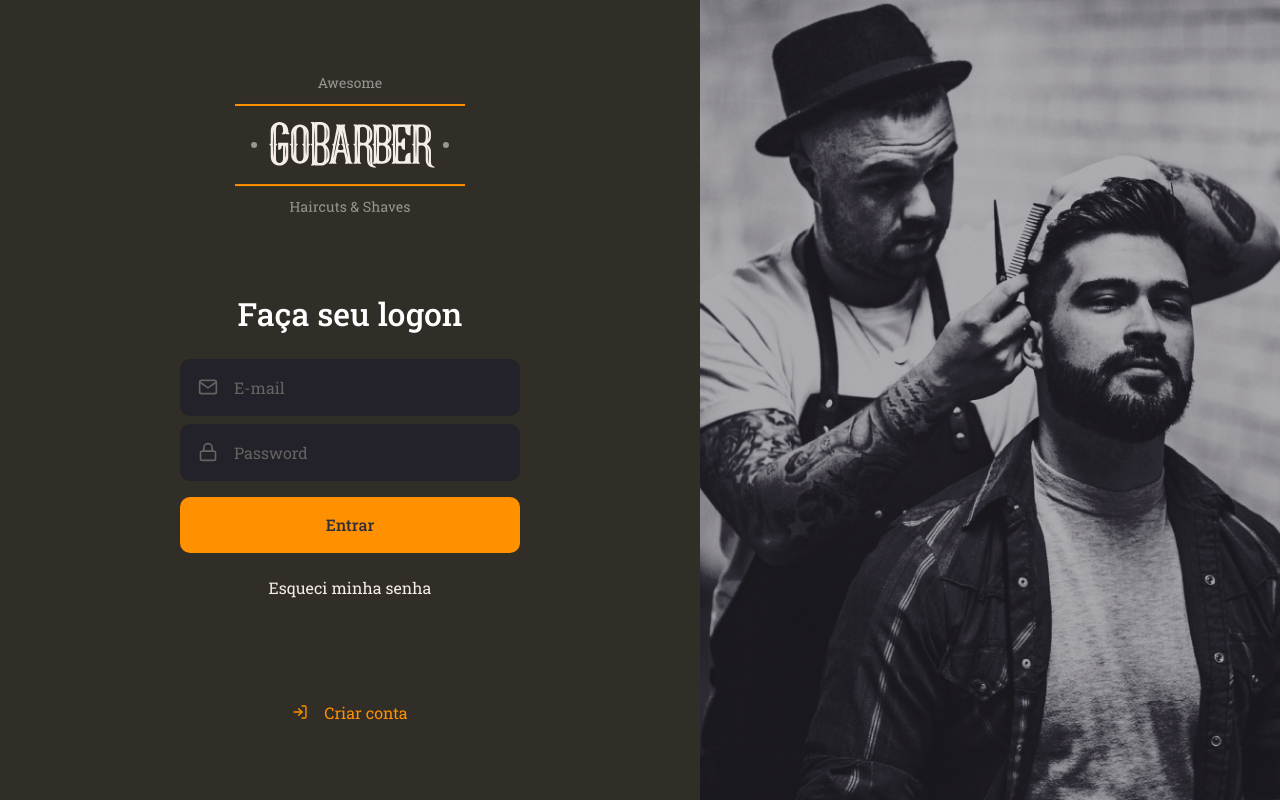
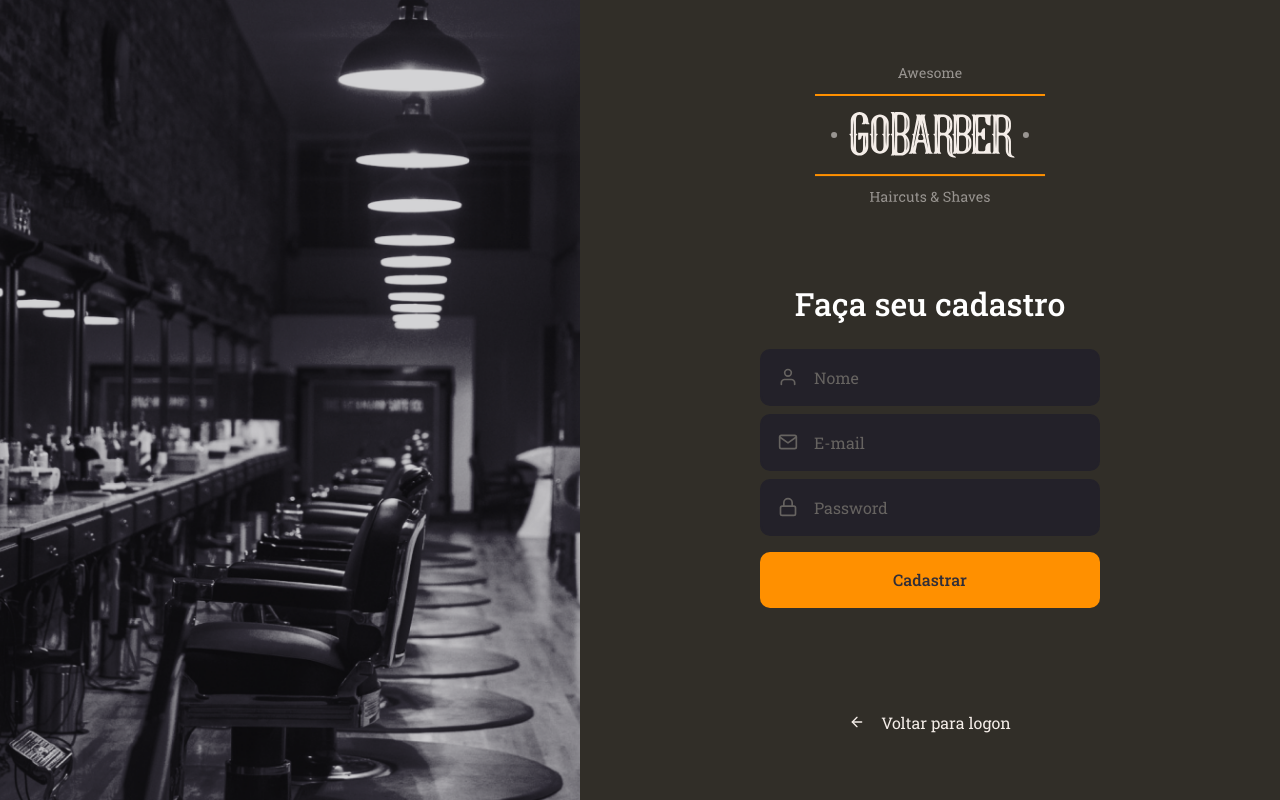
Before and after one commit to rvsantos/gobarber-web, a React (Create React App) app: page / in a window 1280 px wide. Built offline with nearby package versions, Linux system fonts and the light colour scheme.

Commit message:
add signup page

```diff
--- a/src/App.tsx
+++ b/src/App.tsx
@@ -1,11 +1,12 @@
 import React from 'react';
 
 import Signin from './pages/Signin';
+import Signup from './pages/Signup';
 import GlobalStyle from './styles/global';
 
 const App: React.FC = () => (
   <>
-    <Signin />
+    <Signup />
     <GlobalStyle />
   </>
 );
--- /dev/null
+++ b/src/pages/Signup/index.tsx
@@ -0,0 +1,41 @@
+import React from 'react';
+import { FiArrowLeft, FiMail, FiLock, FiUser } from 'react-icons/fi';
+
+import logoImg from '../../assets/logo.svg';
+
+import Input from '../../components/Input';
+import Button from '../../components/Button';
+
+import { Container, Content, Background } from './styles';
+
+const SignUp: React.FC = () => (
+  <Container>
+    <Background />
+
+    <Content>
+      <img src={logoImg} alt="gobarber" />
+
+      <form>
+        <h1>Faça seu cadastro</h1>
+
+        <Input name="name" icon={FiUser} type="email" placeholder="Nome" />
+        <Input name="email" icon={FiMail} type="email" placeholder="E-mail" />
+        <Input
+          name="password"
+          icon={FiLock}
+          type="password"
+          placeholder="Password"
+        />
+
+        <Button type="submit">Cadastrar</Button>
+      </form>
+
+      <a href="/">
+        <FiArrowLeft />
+        Voltar para logon
+      </a>
+    </Content>
+  </Container>
+);
+
+export default SignUp;
--- /dev/null
+++ b/src/pages/Signup/styles.ts
@@ -0,0 +1,67 @@
+import styled from 'styled-components';
+import { shade } from 'polished';
+
+import signUpBackgroundImg from '../../assets/sign-up-background.png';
+
+export const Container = styled.div`
+  height: 100vh;
+
+  display: flex;
+  align-items: stretch;
+`;
+
+export const Content = styled.div`
+  display: flex;
+  flex-direction: column;
+  align-items: center;
+  place-content: center;
+  width: 100%;
+  max-width: 700px;
+
+  form {
+    margin: 80px 0;
+    width: 340px;
+    text-align: center;
+
+    h1 {
+      margin-bottom: 24px;
+    }
+
+    a {
+      color: #f4ede8;
+      display: block;
+      margin-top: 24px;
+      text-decoration: none;
+      transition: color 0.2s;
+
+      &:hover {
+        color: ${shade(0.2, '#f4ede8')};
+      }
+    }
+  }
+
+  > a {
+    color: #f4ede8;
+    display: block;
+    margin-top: 24px;
+    text-decoration: none;
+    transition: color 0.2s;
+
+    display: flex;
+    align-items: center;
+
+    &:hover {
+      color: ${shade(0.2, '#F4EDE8')};
+    }
+
+    svg {
+      margin-right: 16px;
+    }
+  }
+`;
+
+export const Background = styled.div`
+  flex: 1;
+  background: url(${signUpBackgroundImg}) no-repeat center;
+  background-size: cover;
+`;
```
Also changed, not shown: src/assets/sign-up-background.png (added).
